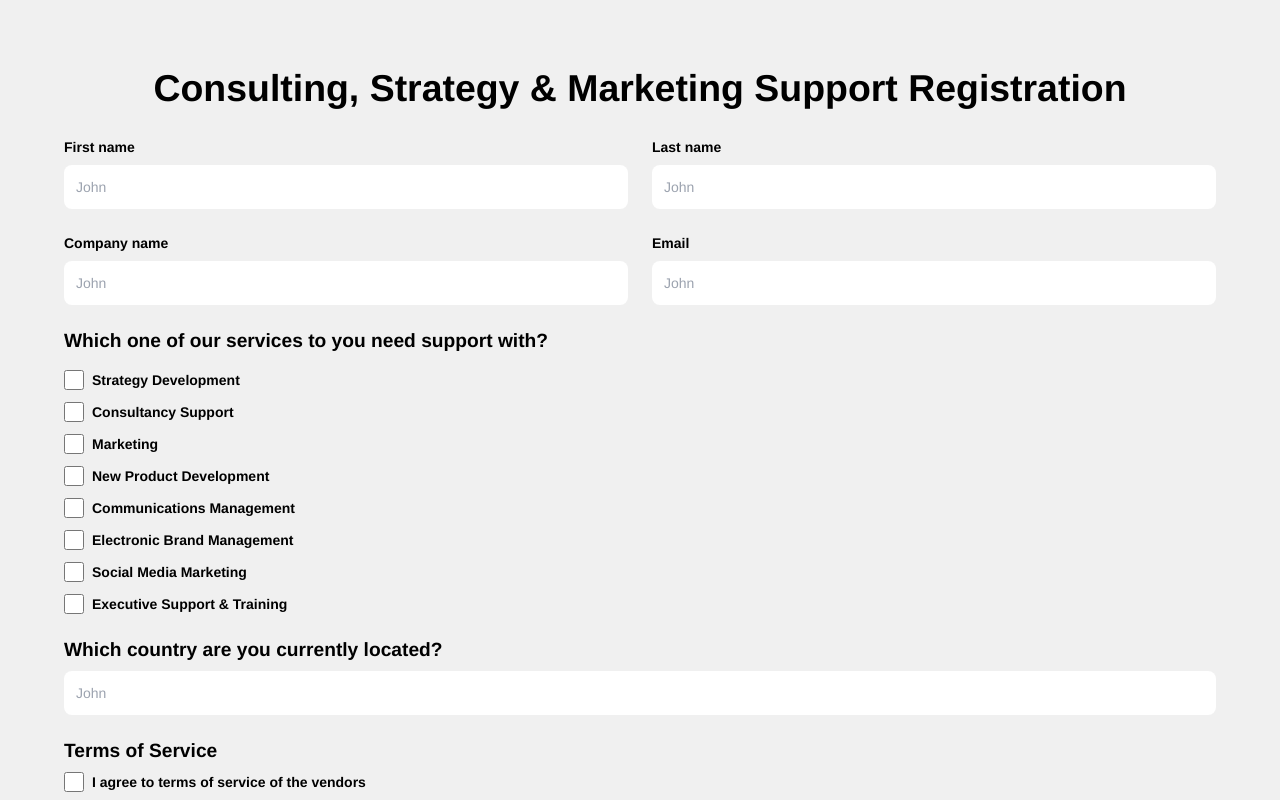
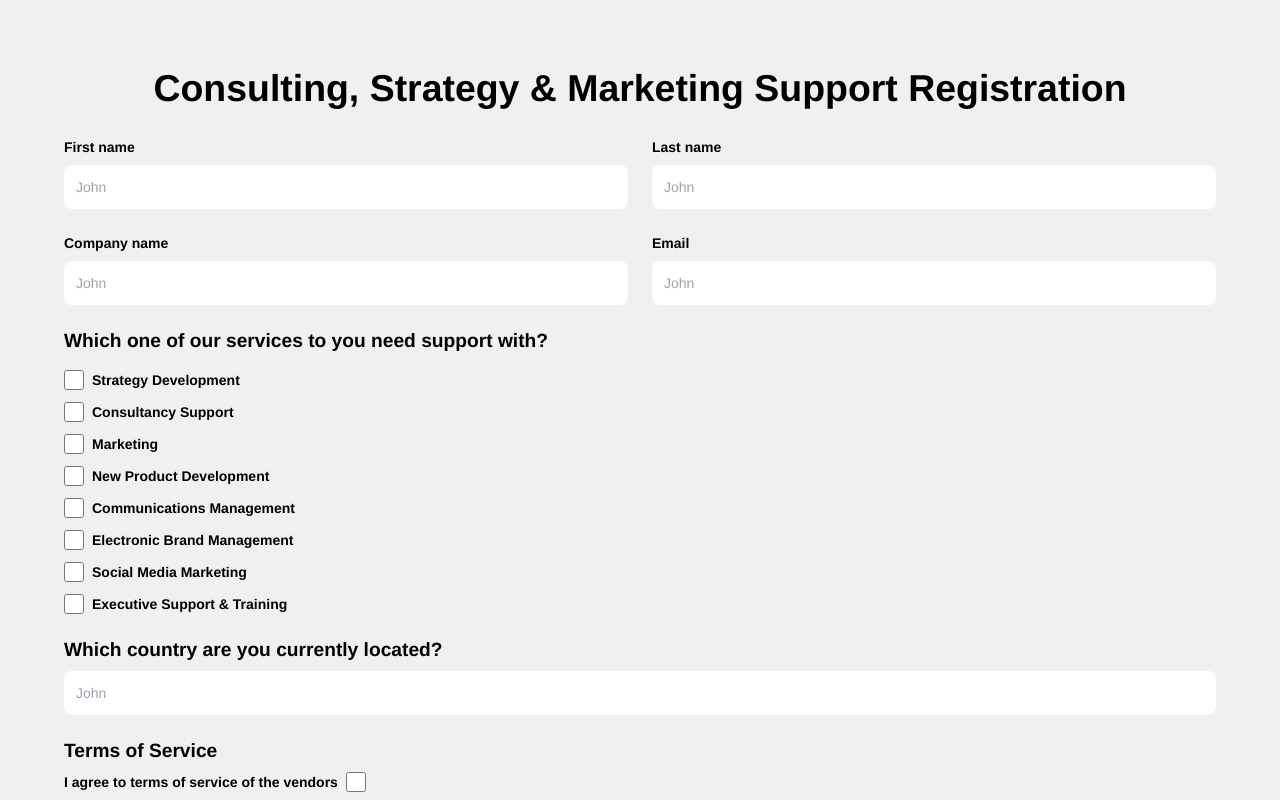
Before and after one commit to asadalicode/javabp, a React (Create React App) app: page /payments in a window 1280 px wide. Shown: the part 800-1600 px from the top of the page. Built offline with nearby package versions, Linux system fonts and the light colour scheme.

Commit message:
payment form validations completed

```diff
--- a/src/pages/navbar.tsx
+++ b/src/pages/navbar.tsx
@@ -15,7 +15,7 @@ const Header = () => {
     const [navbar, setNavbar] = useState(false);
 
     return (
-        <nav className={`w-full bg-white fixed z-10  ${navbar ? "nav_bg" : ""}`}>
+        <nav className={`w-full bg-white fixed z-10  ${navbar ? "nav_bg bg-black  text-white vh-100" : ""}`}>
             <div className="justify-between md:px-16 px-4 mx-auto ">
                 <div>
                     <div className="flex items-center justify-between py-5 ">
--- a/src/pages/payments.tsx
+++ b/src/pages/payments.tsx
@@ -4,36 +4,45 @@ import TopMobileBg from "../assets/capital/HeroBanner.svg";
 
 
 import IsMobile from "../utils/detectDevice";
-import { useFormik } from "formik";
+import { Field, Form, Formik, useFormik } from "formik";
 import * as Yup from 'yup';
 
 
-const Payment = () => {
+export interface initialSchemaValues {
+    firstName: string,
+    lastName: string,
+    companyName: string,
+    email: string,
+    services: [],
+    country: string,
+    termsOfService: boolean
+}
 
-    const paymentFormik = useFormik({
-        validationSchema: Yup.object({
+const FormSchema = Yup.object().shape({
     firstName: Yup.string().label('First Name').required(),
     lastName: Yup.string().label('Last Name').required(),
     companyName: Yup.string().label('Company Name').required(),
     email: Yup.string().label('Email').required(),
-            services: Yup.array().required(),
+    services: Yup.array().label('one sss').min(1).label('one sss'),
     country: Yup.string().label('Country').required(),
-            termsOfService: Yup.bool().required()
-        }),
-        initialValues: {
+    termsOfService: Yup
+        .bool()
+        .oneOf([true], 'You need to accept the terms and conditions'),
+});
+
+
+const initialValues: initialSchemaValues = {
     firstName: '',
     lastName: '',
     companyName: '',
     email: '',
     services: [],
     country: '',
-            termsOfService: ''
-        },
+    termsOfService: false
+}
 
-        onSubmit: function (values) {
-            console.log(values);
-        }
-    })
+
+const Payment = () => {
 
     return (
         <>
@@ -51,109 +60,128 @@ const Payment = () => {
                 </h2>
 
                 <section className="grid grid-cols-1">
-
-                    <form onSubmit={paymentFormik.handleSubmit}>
+                    <Formik
+                        initialValues={
+                            initialValues
+                        }
+                        validationSchema={FormSchema}
+                        onSubmit={(values) => {
+                            console.log(values);
+                        }}
+                    >{({ errors, handleChange, handleBlur, touched, values }) => (
+                        <Form>
                             <div className="grid gap-6 mb-6 md:grid-cols-2">
                                 <div>
                                     <label className="block mb-2 text-sm font-semibold text-black">First name</label>
-                                <input type="text" id="firstName" className={`focus:outline-yellow-secondary  text-sm rounded-lg block w-full p-3 ${paymentFormik.touched.firstName && paymentFormik.errors.firstName ? 'border-red-400' : 'border-gray-300'} `} placeholder="John"
-                                    onChange={paymentFormik.handleChange} onBlur={paymentFormik.handleBlur} value={paymentFormik.values.firstName}
+                                    <Field type="text" id="firstName" className={`focus:outline-yellow-secondary  text-sm rounded-lg block w-full p-3 ${touched.firstName && errors.firstName ? 'border border-red' : ''} `} placeholder="John"
+                                        onChange={handleChange} onBlur={handleBlur} value={values.firstName}
                                     />
-                                {paymentFormik.touched.firstName && paymentFormik.errors.firstName && (
-                                    <span className='pt-2 inline-block text-xs text-red'>{paymentFormik.errors.firstName}</span>
-                                )}
+                                    {/* {errors.firstName && touched.firstName && (
+                                        <span className='pt-2 inline-block text-xs text-red'>{errors.firstName}</span>
+                                    )} */}
                                 </div>
                                 <div>
                                     <label className="block mb-2 text-sm font-semibold text-black">Last name</label>
-                                <input type="text" id="lastName" className={`focus:outline-yellow-secondary  text-sm rounded-lg block w-full p-3 ${paymentFormik.touched.lastName && paymentFormik.errors.lastName ? 'border-red-400' : 'border-gray-300'} `} placeholder="John"
-                                    onChange={paymentFormik.handleChange} onBlur={paymentFormik.handleBlur} value={paymentFormik.values.lastName}
+                                    <Field type="text" id="lastName" className={`focus:outline-yellow-secondary  text-sm rounded-lg block w-full p-3 ${touched.lastName && errors.lastName ? 'border border-red' : ''} `} placeholder="John"
+                                        onChange={handleChange} onBlur={handleBlur} value={values.lastName}
                                     />
-                                {paymentFormik.touched.lastName && paymentFormik.errors.lastName && (
-                                    <span className='pt-2 inline-block text-xs text-red'>{paymentFormik.errors.lastName}</span>
-                                )}                            </div>
+                                    {/* {errors.lastName && touched.lastName && (
+                                        <span className='pt-2 inline-block text-xs text-red'>{errors.lastName}</span>
+                                    )} */}
+
+                                </div>
 
                                 <div>
                                     <label className="block mb-2 text-sm font-semibold text-black">Company name</label>
-                                <input type="text" id="companyName" className={`focus:outline-yellow-secondary  text-sm rounded-lg block w-full p-3 ${paymentFormik.touched.companyName && paymentFormik.errors.companyName ? 'border-red-400' : 'border-gray-300'} `} placeholder="John"
-                                    onChange={paymentFormik.handleChange} onBlur={paymentFormik.handleBlur} value={paymentFormik.values.companyName}
+                                    <Field type="text" id="companyName" className={`focus:outline-yellow-secondary  text-sm rounded-lg block w-full p-3 ${touched.companyName && errors.companyName ? 'border border-red' : ''} `} placeholder="John"
+                                        onChange={handleChange} onBlur={handleBlur} value={values.companyName}
                                     />
-                                {paymentFormik.touched.companyName && paymentFormik.errors.companyName && (
-                                    <span className='pt-2 inline-block text-xs text-red'>{paymentFormik.errors.companyName}</span>
-                                )}                            </div>
+                                    {/* {errors.companyName && touched.companyName && (
+                                        <span className='pt-2 inline-block text-xs text-red'>{errors.companyName}</span>
+                                    )} */}
+
+                                </div>
 
                                 <div>
                                     <label className="block mb-2 text-sm font-semibold text-black">Email</label>
-                                <input type="text" id="email" className={`focus:outline-yellow-secondary  text-sm rounded-lg block w-full p-3 ${paymentFormik.touched.email && paymentFormik.errors.email ? 'border-red-400' : 'border-gray-300'} `} placeholder="John"
-                                    onChange={paymentFormik.handleChange} onBlur={paymentFormik.handleBlur} value={paymentFormik.values.email}
+                                    <Field type="text" id="email" className={`focus:outline-yellow-secondary  text-sm rounded-lg block w-full p-3 ${touched.email && errors.email ? 'border border-red' : ''} `} placeholder="John"
+                                        onChange={handleChange} onBlur={handleBlur} value={values.email}
                                     />
-                                {paymentFormik.touched.email && paymentFormik.errors.email && (
-                                    <span className='pt-2 inline-block text-xs text-red'>{paymentFormik.errors.email}</span>
-                                )}                            </div>
+                                    {/* {errors.email && touched.email && (
+                                        <span className='pt-2 inline-block text-xs text-red'>{errors.email}</span>
+                                    )} */}
+
+                                </div>
                             </div>
                             <div className="mb-6 grid grid-cols-1">
                                 <h5 className="block mb-2  font-semibold text-black">Which one of our services to you need support with?
                                 </h5>
                                 <div className="grid space-y-3 pt-2">
                                     <div className="flex gap-2">
-                                    <input type="checkbox" className="checked:bg-gray-300 w-5 h-5" />
+                                        <Field type="checkbox" name="services" value="strategic_development" className="checked:bg-yellow w-5 h-5" />
                                         <label className="block text-sm font-semibold text-black">Strategy Development</label>
                                     </div>
 
                                     <div className="flex gap-2">
-                                    <input type="checkbox" className="checked:bg-gray-300 w-5 h-5" />
+                                        <Field type="checkbox" name="services" value="consultancy_support" className="checked:bg-gray-300 w-5 h-5" />
                                         <label className="block text-sm font-semibold text-black">Consultancy Support</label>
                                     </div>
 
                                     <div className="flex gap-2">
-                                    <input type="checkbox" className="checked:bg-gray-300 w-5 h-5" />
+                                        <Field type="checkbox" name="services" value="marketing" className="checked:bg-gray-300 w-5 h-5" />
                                         <label className="block text-sm font-semibold text-black">Marketing</label>
                                     </div>
 
                                     <div className="flex gap-2">
-                                    <input type="checkbox" className="checked:bg-gray-300 w-5 h-5" />
+                                        <Field type="checkbox" name="services" value="new_product_development" className="checked:bg-gray-300 w-5 h-5" />
                                         <label className="block text-sm font-semibold text-black">New Product Development</label>
                                     </div>
 
                                     <div className="flex gap-2">
-                                    <input type="checkbox" className="checked:bg-gray-300 w-5 h-5" />
+                                        <Field type="checkbox" name="services" value="comunications_management" className="checked:bg-gray-300 w-5 h-5" />
                                         <label className="block text-sm font-semibold text-black">Communications Management</label>
                                     </div>
 
 
                                     <div className="flex gap-2">
-                                    <input type="checkbox" className="checked:bg-gray-300 w-5 h-5" />
+                                        <Field type="checkbox" name="services" value="electronic_brand_management" className="checked:bg-gray-300 w-5 h-5" />
                                         <label className="block text-sm font-semibold text-black">Electronic Brand Management</label>
                                     </div>
                                     <div className="flex gap-2">
-                                    <input type="checkbox" className="checked:bg-gray-300 w-5 h-5" />
+                                        <Field type="checkbox" name="services" value="social_media_marketing" className="checked:bg-gray-300 w-5 h-5" />
                                         <label className="block text-sm font-semibold text-black">Social Media Marketing</label>
                                     </div>
                                     <div className="flex gap-2">
-                                    <input type="checkbox" className="checked:bg-gray-300 w-5 h-5" />
+                                        <Field type="checkbox" name="services" value="executive_support_training" className="checked:bg-gray-300 w-5 h-5" />
                                         <label className="block text-sm font-semibold text-black">Executive Support & Training</label>
                                     </div>
 
                                 </div>
-                            {/* <input type="email" id="email" className="bg-gray-50 border border-gray-300 text-gray-900 text-sm rounded-lg focus:ring-blue-500 focus:border-blue-500 block w-full p-2.5 dark:bg-gray-700 dark:border-gray-600 dark:placeholder-gray-400 dark:text-white dark:focus:ring-blue-500 dark:focus:border-blue-500" placeholder="john.doe@company.com" required /> */}
+
                             </div>
                             <div className="mb-6 grid grid-cols-1">
                                 <h5 className="block mb-2  font-semibold text-black">Which country are you currently located?
                                 </h5>
-                            <input type="text" id="country" className={`focus:outline-yellow-secondary  text-sm rounded-lg block w-full p-3 ${paymentFormik.touched.country && paymentFormik.errors.country ? 'border-red-400' : 'border-gray-300'} `} placeholder="John"
-                                onChange={paymentFormik.handleChange} onBlur={paymentFormik.handleBlur} value={paymentFormik.values.country}
+                                <Field type="text" id="country" className={`focus:outline-yellow-secondary  text-sm rounded-lg block w-full p-3 ${errors.country && errors.country ? 'border border-red' : ''} `} placeholder="John"
+                                    onChange={handleChange} onBlur={handleBlur} value={values.country}
                                 />
 
-                            {paymentFormik.touched.country && paymentFormik.errors.country && (
-                                <span className='pt-2 inline-block text-xs text-red'>{paymentFormik.errors.country}</span>
+                                {errors.country && touched.country && (
+                                    <span className='pt-2 inline-block text-xs text-red'>{errors.country}</span>
                                 )}
 
                             </div>
                             <div className=" grid grid-cols-1">
                                 <h5 className="block mb-2  font-semibold text-black">Terms of Service
                                 </h5>
-                            <div className="flex gap-2">
-                                <input type="checkbox" className="checked:bg-gray-300 w-5 h-5" />
-                                <label className="block text-sm font-semibold text-black">I agree to terms of service of the vendors</label>
+                                <div className="flex gap-2 items-end">
+
+                                    <label htmlFor="termsOfService" className="block text-sm font-semibold text-black">
+                                        I agree to terms of service of the vendors</label>
+                                    <Field type="checkbox" name="termsOfService" className={`checked:bg-yellow w-5 h-5`} />
+                                    {errors.termsOfService && touched.termsOfService && (
+                                        <span className='pt-2 inline-block text-xs text-red'>{errors.termsOfService}</span>
+                                    )}
                                 </div>
                                 <h5 className="block my-5  font-semibold text-black">Please proceed with payment in order to get connected to your industry expert
                                 </h5>
@@ -162,7 +190,9 @@ const Payment = () => {
                             </div>
                             <button type="submit" className=" rounded hover:opacity-80  bg-yellow-secondary  mb-6  px-4 py-2 font-semibold">
                                 <p>Submit Form</p></button>
-                    </form>
+                        </Form>
+                    )}
+                    </Formik>
 
                 </section>
 
```
Lines whose indentation alone changed are shown as unchanged.
